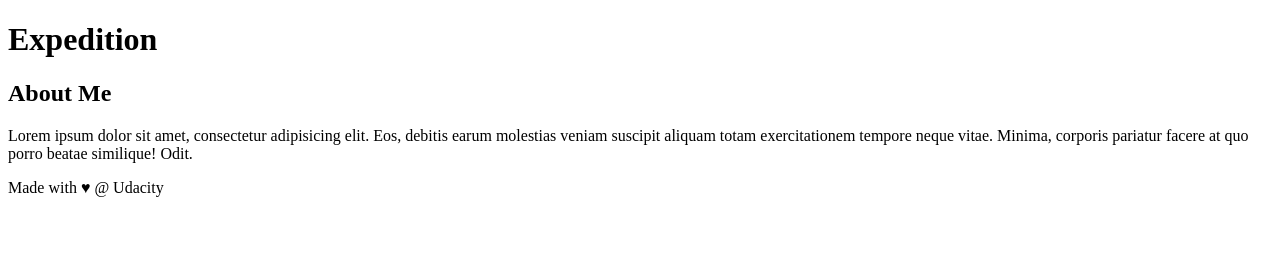
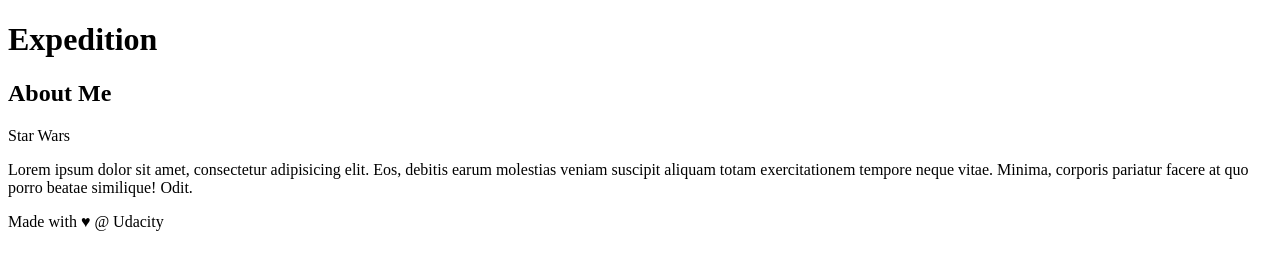
Before and after one commit to mw-534/new-git-project, a plain HTML site: page index.html in a window 1280 px wide. Drawn offline with Linux system fonts and the light colour scheme.

Commit message:
Add more content to sidebar

```diff
--- a/index.html
+++ b/index.html
@@ -22,7 +22,7 @@
     <!-- start of new content -->
     <aside>
         <h2>About Me</h2>
-
+        Star Wars
         <p>Lorem ipsum dolor sit amet, consectetur adipisicing elit. Eos, debitis earum molestias veniam suscipit aliquam totam exercitationem tempore neque vitae. Minima, corporis pariatur facere at quo porro beatae similique! Odit.</p>
     </aside>
     <!-- end of new content -->
```
